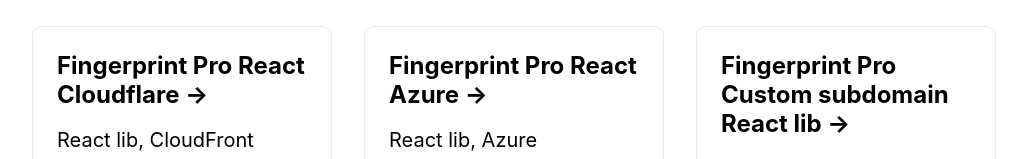
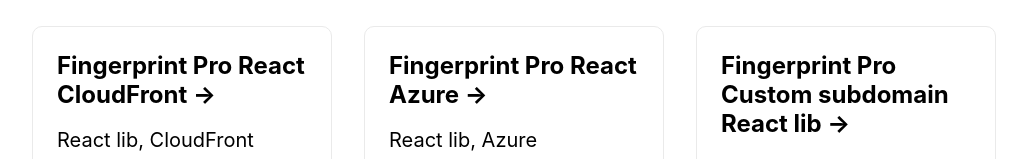
Before and after one commit to makma/experiments.martinmakarsky.com, a Next.js app: page / in a window 1280 px wide. Shown: the part 745-904 px from the top of the page, without its empty margins (126-1153 px from the left). Built offline with nearby package versions, Linux system fonts and the light colour scheme.

Commit message:
fix: typo

```diff
--- a/pages/index.tsx
+++ b/pages/index.tsx
@@ -71,7 +71,7 @@
               className={styles.card}
               href="/fingerprint-pro-react-cloudfront"
             >
-              <h2>Fingerprint Pro React Cloudflare &rarr;</h2>
+              <h2>Fingerprint Pro React CloudFront &rarr;</h2>
               <p>React lib, CloudFront integration, extended result</p>
             </Link>
 
```
